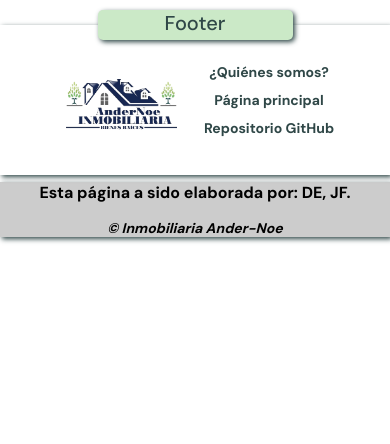
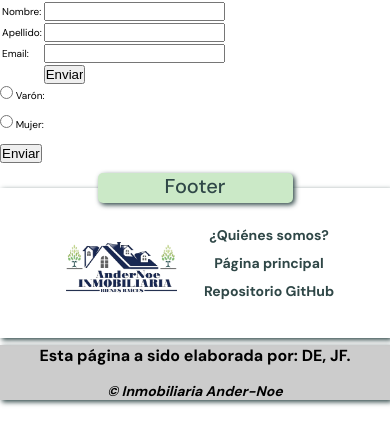
Before and after one commit to Daniel-Escobar/proyecto-inmobiliaria-andernoe, a plain HTML site: page index.html in a window 390 px wide. Drawn offline with Linux system fonts and the light colour scheme.

Commit message:
Dimensiones de imagen responsive

```diff
--- a/index.html
+++ b/index.html
@@ -10,7 +10,7 @@
     <link rel="preconnect" href="https://fonts.gstatic.com">
     <link href="https://fonts.googleapis.com/css2?family=DM+Sans:wght@400;500;700&family=Inter:wght@400;500;700&display=swap" rel="stylesheet">
     <link rel="stylesheet" href="./styles.css">
-    <link rel="stylesheet" href="./styles/tablet.css" media="(min-width:768px)">
+    <link rel="stylesheet" href="./styles/tablet.css" media="(min-width:650px)">
 </head>
 <body>
     <header>
@@ -21,7 +21,38 @@
         <section><!-- Beneficios --></section>
         <section><!-- Foto grupo de asesores --></section>
         <section><!-- Proyectos en Venta --></section>
-        <section><!-- Formas de Contacto --></section>
+        <section>
+            <form action="#" method="get">
+                <table>
+                    <tr>
+                        <td><label for="nombre">Nombre: </label>   </td>
+                        <td><input type="text" name="nombre" id="nombre"></td>
+                    </tr>
+                    <tr>
+                        <td><label for="apellido">Apellido: </label></td>
+                        <td><input type="text" name="apellido" id="apellido"></td>
+                    </tr>
+                    <tr>
+                        <td><label for="email">Email: </label></td>
+                        <td><input type="text" name="email" id="email"></td>
+                    </tr>
+                    <tr>
+                        <td></td>
+                        <td><input type="submit" value="Enviar"></td>
+                    </tr>
+                </table>
+
+                <input type="radio" name="sexo" id="varon" value="Varón">
+                <label for="varon">Varón: </label>
+                <br/> <br/>
+                <input type="radio" name="sexo" id="mujer" value="Mujer">
+                <label for="mujer">Mujer: </label>
+                <br/> <br/>
+                <input type="submit" value="Enviar">
+
+            </form>
+
+        </section>
         <section><!-- Formulario de Datos --></section>
         <section><!-- Preguntas Frecuentes --></section>
     </main>
--- a/styles/tablet.css
+++ b/styles/tablet.css
@@ -98,16 +98,22 @@ footer .left ul {
   line-height: 1.8rem;
   font-style: italic;
 }
+
 @media screen and (min-width: 160px) {
   footer section img {
-    width: 45%;
+    width: 95%;
   }
   footer .left ul {
     font-size: 1.2rem;
   }
 }
+@media screen and (min-width: 600px) {
+  footer section img {
+    width: 55%;
+  }
+}
 
-@media screen and (min-width: 1350px) {
+@media screen and (min-width: 1110px) {
   footer section img {
     width: 35%;
   }
```
